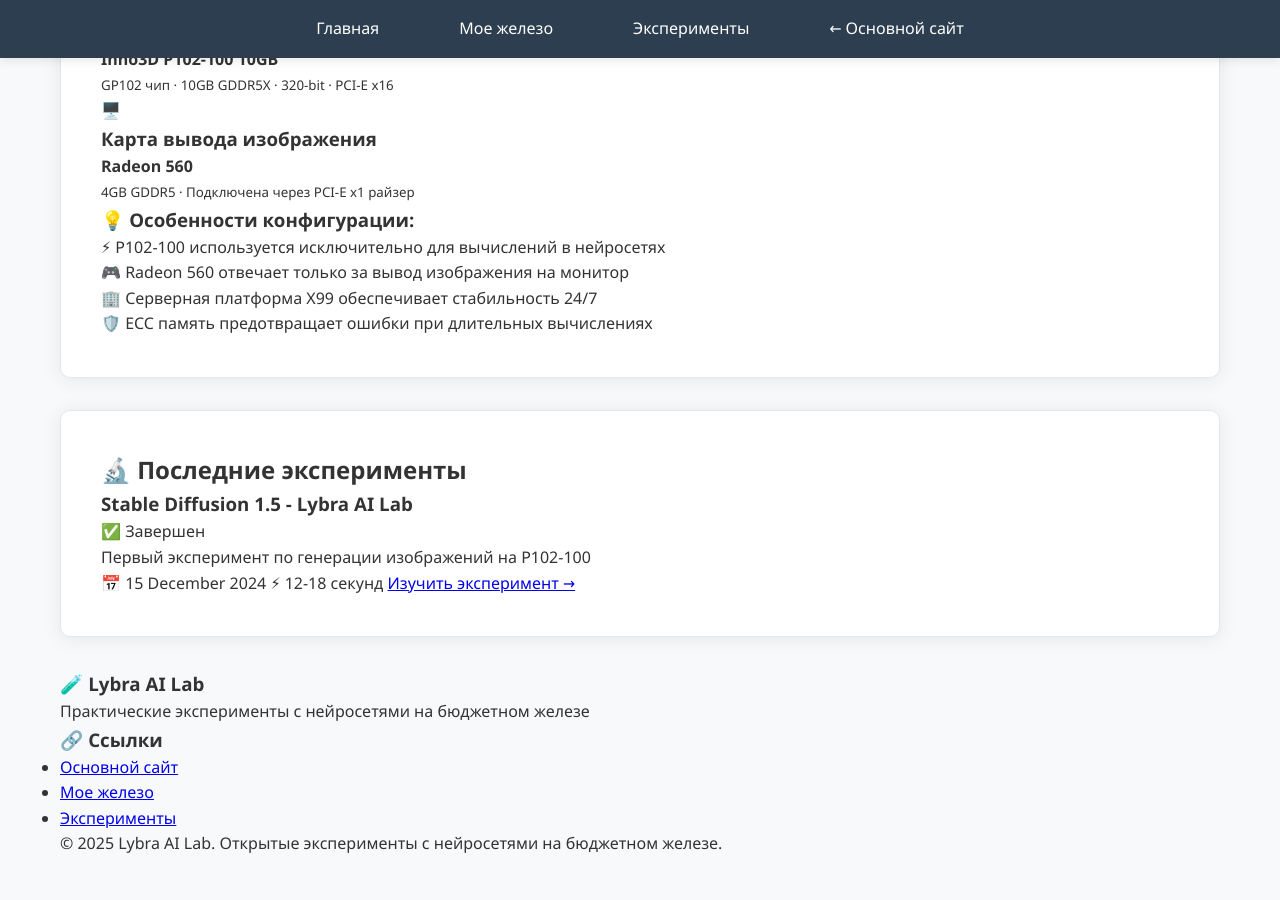
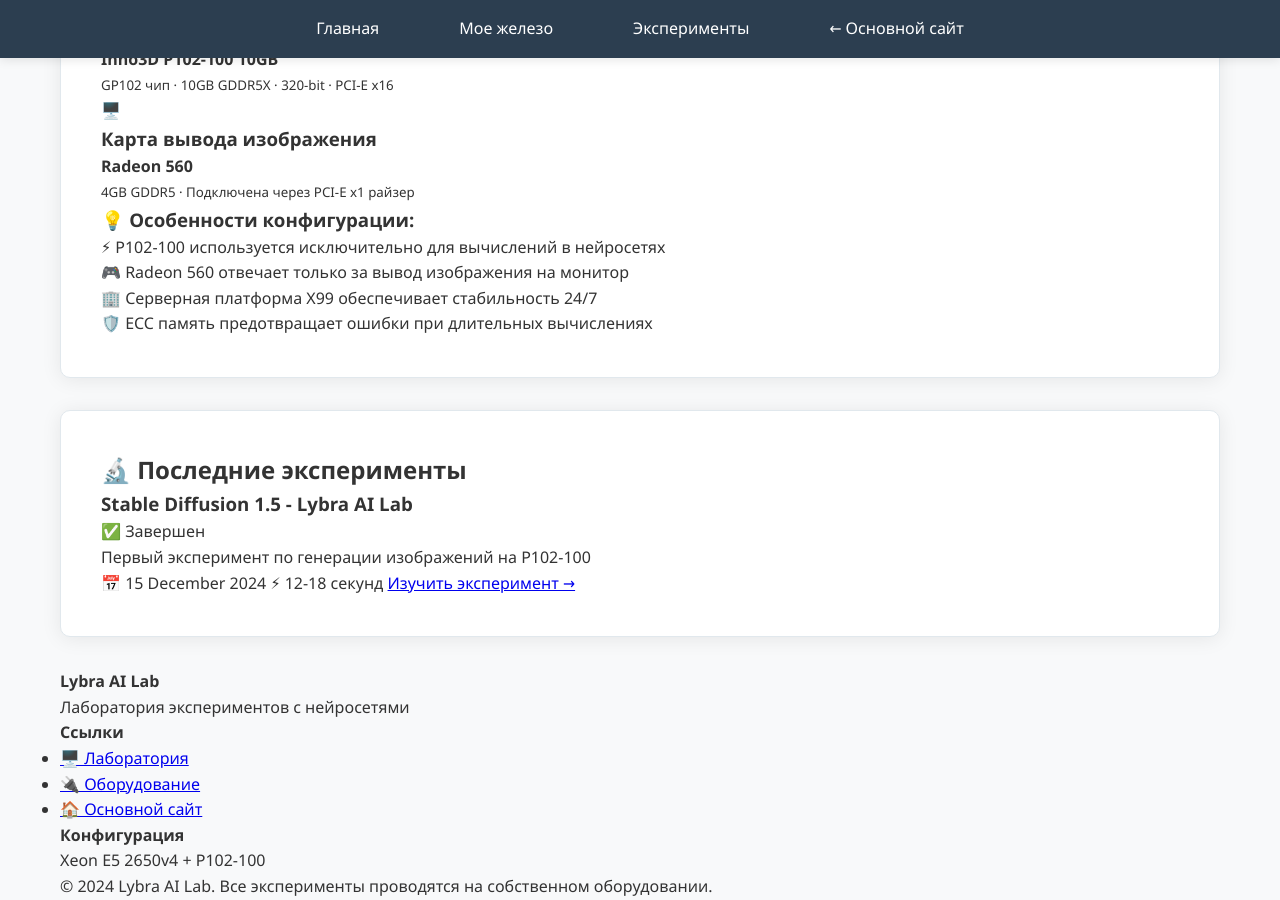
Before and after one commit to lybra-bee/lybra-ai-lab, a Jekyll site: the page built from index.md, in a window 1280 px wide and 900 px high, scrolled down 959 px. Built offline with Jekyll 4.4.1, drawn with Linux system fonts in a browser that asks for light colours; before the commit the page ends 1816 px from its top, so only the background shows below that.

Commit message:
Update footer.html

```diff
--- a/_includes/footer.html
+++ b/_includes/footer.html
@@ -1,21 +1,25 @@
-<footer>
+<footer class="site-footer">
     <div class="container">
         <div class="footer-content">
             <div class="footer-section">
-                <h3>🧪 Lybra AI Lab</h3>
-                <p>Практические эксперименты с нейросетями на бюджетном железе</p>
+                <h4>Lybra AI Lab</h4>
+                <p>Лаборатория экспериментов с нейросетями</p>
             </div>
             <div class="footer-section">
-                <h3>🔗 Ссылки</h3>
+                <h4>Ссылки</h4>
                 <ul>
-                    <li><a href="https://lybra-bee.github.io/">Основной сайт</a></li>
-                    <li><a href="{{ '/#hardware' | relative_url }}">Мое железо</a></li>
-                    <li><a href="{{ '/#experiments' | relative_url }}">Эксперименты</a></li>
+                    {% for item in site.navigation %}
+                    <li><a href="{{ item.url | relative_url }}">{{ item.title }}</a></li>
+                    {% endfor %}
                 </ul>
+            </div>
+            <div class="footer-section">
+                <h4>Конфигурация</h4>
+                <p>Xeon E5 2650v4 + P102-100</p>
             </div>
         </div>
         <div class="footer-bottom">
-            <p>© 2025 Lybra AI Lab. Открытые эксперименты с нейросетями на бюджетном железе.</p>
+            <p>&copy; 2024 Lybra AI Lab. Все эксперименты проводятся на собственном оборудовании.</p>
         </div>
     </div>
 </footer>
```
